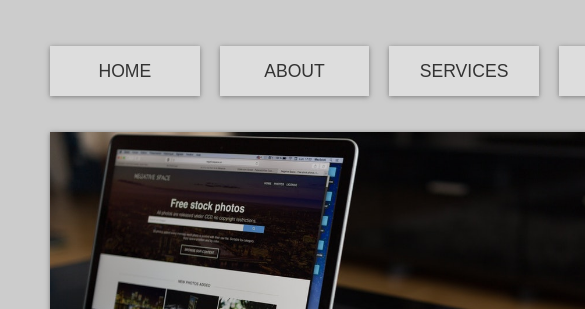
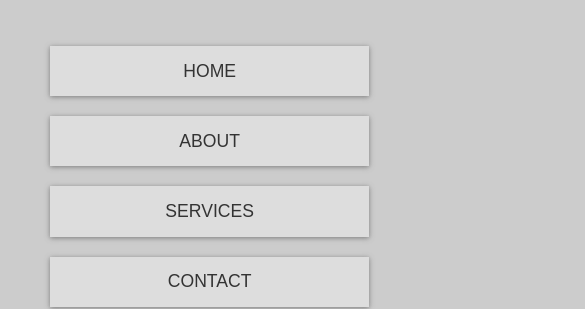
Before and after one commit to harishks2502/techWebsite, a plain HTML site: page index.html in a window 390 px wide. Shown: the top 309 px of the page, 585 px wide, since content can reach past the window. Drawn offline with Linux system fonts and the light colour scheme.

Commit message:
second commit

```diff
--- a/style.css
+++ b/style.css
@@ -169,7 +169,7 @@ footer {
 }
 
 /* Media Queries */
-@media (max-width: 750px) {
+@media (max-width: 700px) {
   .top-container {
     grid-template-areas:
       "showcase showcase"
@@ -180,7 +180,7 @@ footer {
     font-size: 2.5rem;
   }
 
-  .main-nav {
+  .main-nav ul {
     grid-template-columns: 1fr;
   }
 
@@ -194,3 +194,12 @@ footer {
     margin: auto;
   }
 }
+
+@media (max-width: 500px) {
+  .top-container {
+    grid-template-areas:
+      "showcase"
+      "top-box-a"
+      "top-box-b";
+  }
+}
```
